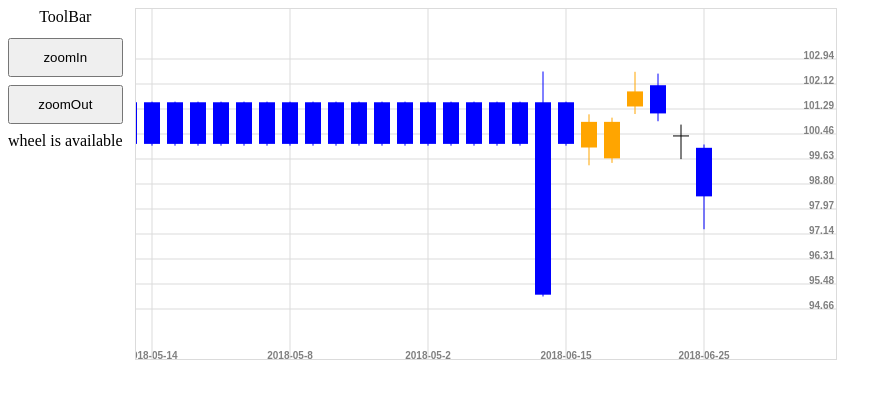
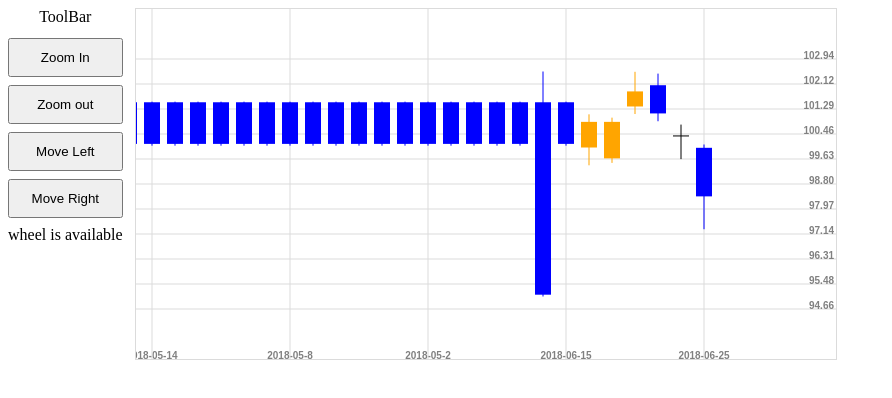
Before and after one commit to curt6815463/candlestick-sample, a React (Create React App) app: page / in a window 1280 px wide. Shown: the top 398 px of the page, without its empty margins (0-892 px from the left). Built offline with nearby package versions, Linux system fonts and the light colour scheme.

Commit message:
add move left, right function

```diff
--- a/src/App.js
+++ b/src/App.js
@@ -9,6 +9,8 @@ const maxRatio = 1.25;
 
 function App() {
   const [zoomRatio, setZoomRatio] = useState(1);
+  const [translateX, setTranslateX] = useState(0);
+
   useWheelZoom({ setZoomRatio });
 
   const [chartData] = useState(data);
@@ -17,20 +19,31 @@ function App() {
     setZoomRatio(ratio);
   };
 
+  const handleTranslateX = (delta) => {
+    setTranslateX(translateX + delta);
+  };
+
   return (
     <Wrapper className="App">
       <ToolBar>
         <ToolBarTitle>ToolBar</ToolBarTitle>
         <ButtonWrapper>
-          <button onClick={() => handleZoom(0.1)}>zoomIn</button>
+          <button onClick={() => handleZoom(0.1)}>Zoom In</button>
         </ButtonWrapper>
         <ButtonWrapper>
-          <button onClick={() => handleZoom(-0.1)}>zoomOut</button>
+          <button onClick={() => handleZoom(-0.1)}>Zoom out</button>
+        </ButtonWrapper>
+        <ButtonWrapper>
+          <button onClick={() => handleTranslateX(-50)}>Move Left</button>
+        </ButtonWrapper>
+        <ButtonWrapper>
+          <button onClick={() => handleTranslateX(50)}>Move Right</button>
         </ButtonWrapper>
         <span>wheel is available</span>
       </ToolBar>
       <CandlesticksChartWrapper>
         <CandlesticksChart
+          translateX={translateX}
           bullColor={"orange"}
           bearColor={"blue"}
           data={chartData}
--- a/src/components/CandlesticksChart.js
+++ b/src/components/CandlesticksChart.js
@@ -9,6 +9,7 @@ const CandlesticksChart = ({
   bearColor,
   width,
   height,
+  translateX,
 }) => {
   const canvasRef = useRef("");
   const candlesticksRef = useRef("");
@@ -34,6 +35,11 @@ const CandlesticksChart = ({
   }, [bullColor, bearColor]);
 
   useEffect(() => {
+    if (!candlesticksRef.current) return;
+    candlesticksRef.current.updateTranslateX(translateX);
+  }, [translateX]);
+
+  useEffect(() => {
     if (!data) return;
     if (candlesticksRef.current) return;
     const canvas = canvasRef.current;
@@ -47,6 +53,7 @@ const CandlesticksChart = ({
       totalYAxisInterval,
       bullColor,
       bearColor,
+      translateX,
     });
     candlesticksRef.current.draw();
   }, [
@@ -57,6 +64,7 @@ const CandlesticksChart = ({
     bearColor,
     width,
     height,
+    translateX,
   ]);
 
   return <canvas ref={canvasRef}></canvas>;
--- a/src/utils/Candlesticks/ContentDrawer.js
+++ b/src/utils/Candlesticks/ContentDrawer.js
@@ -7,7 +7,7 @@ class ContentDrawer {
     this.bearColor = options.bearColor;
     this.startDrawPosition = options.startDrawPosition;
     this.heightPadding = options.heightPadding;
-
+    this.ctx = options.ctx;
     this.CanvasUtilDrawer = new CanvasUtilDrawer({
       ctx: options.ctx,
     });
@@ -31,10 +31,12 @@ class ContentDrawer {
   drawContent({
     properties,
     canvasActualHeight,
+    canvasActualWidth,
     gridMax,
     gridMin,
     candleWidth,
     candleXGap,
+    translateX,
   }) {
     this.XAxisDrawer.setDrawInterval({
       text: properties[0].time,
@@ -43,6 +45,8 @@ class ContentDrawer {
     });
     const girdTotalDiff = gridMax - gridMin;
     properties.forEach((property, index) => {
+      this.ctx.save();
+      this.ctx.translate(translateX, 0);
       const { open, close, high, low } = property;
       const openPrice = Number.parseFloat(open);
       const closePrice = Number.parseFloat(close);
@@ -62,6 +66,10 @@ class ContentDrawer {
         ? 1
         : canvasActualHeight * (openCloseDiff / girdTotalDiff);
 
+      if (translateX + rectLeftTopX + candleWidth + 40 > canvasActualWidth) {
+        this.ctx.restore();
+        return;
+      }
       this.CanvasUtilDrawer.drawRect({
         leftTopX: rectLeftTopX,
         leftTopY: rectLeftTopY,
@@ -93,25 +101,30 @@ class ContentDrawer {
         time: property.time,
         index,
       });
+      this.ctx.restore();
     });
   }
 
   draw(drawInfo) {
     const {
       canvasActualHeight,
+      canvasActualWidth,
       gridMax,
       gridMin,
       properties,
       candleWidth,
       candleXGap,
+      translateX,
     } = drawInfo;
     this.drawContent({
       canvasActualHeight,
+      canvasActualWidth,
       gridMax,
       gridMin,
       properties,
       candleWidth,
       candleXGap,
+      translateX,
     });
   }
 }
--- a/src/utils/Candlesticks/index.js
+++ b/src/utils/Candlesticks/index.js
@@ -18,6 +18,8 @@ class Candlesticks {
     this.zoomRatio = options.zoomRatio || 1;
     this.candleDefaultWidth = 16;
     this.candleDefaultXGap = 7;
+
+    this.translateX = options.translateX || 0;
 
     this.totalYAxisInterval = options.totalYAxisInterval;
 
@@ -67,6 +69,11 @@ class Candlesticks {
     this.draw();
   }
 
+  updateTranslateX(translateX) {
+    this.translateX = translateX;
+    this.draw();
+  }
+
   arrayOfAllPrices(inChartProperties) {
     return inChartProperties.reduce((result, property) => {
       const { open, high, low, close } = property;
@@ -101,6 +108,8 @@ class Candlesticks {
     const gridMax = max + scale / 2;
     const gridMin = gridMax - scale * totalYAxisInterval;
     const canvasActualHeight = this.canvas.height - this.heightPadding * 2;
+    const canvasActualWidth = this.canvas.width;
+    const translateX = this.translateX;
 
     const drawInfo = {
       scale,
@@ -108,9 +117,11 @@ class Candlesticks {
       gridMin,
       totalYAxisInterval,
       canvasActualHeight,
+      canvasActualWidth,
       properties,
       candleWidth,
       candleXGap,
+      translateX,
     };
     this.YAxisDrawer.draw(drawInfo);
     this.ContentDrawer.draw(drawInfo);
```
